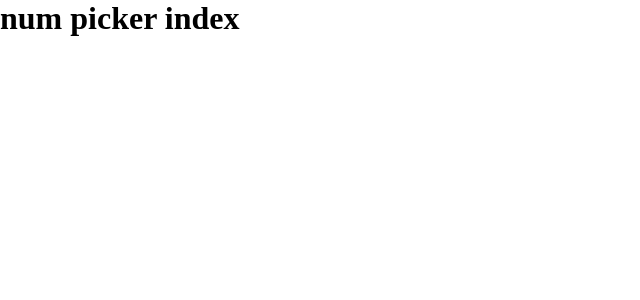
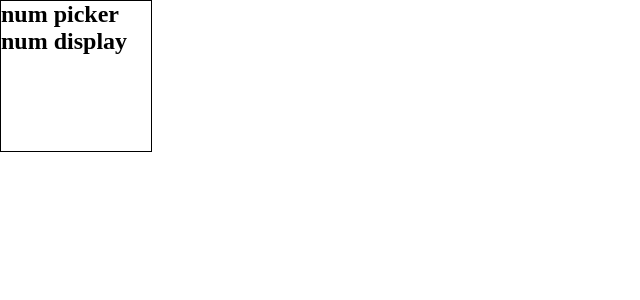
Before and after one commit to ZaneMeroff/team_gen, a Vue app: page / in a window 1280 px wide. Shown: the top 300 px of the page, without its empty margins (0-640 px from the left). Built offline with nearby package versions, Linux system fonts and the light colour scheme.

Commit message:
Add import for NumPickerNuDisplay in NumPickerIndex

```diff
--- a/src/components/NumPicker/NumPickerIndex.vue
+++ b/src/components/NumPicker/NumPickerIndex.vue
@@ -1,14 +1,29 @@
 <template>
-  <h1>num picker index</h1>
+  <section class="npi-perimeter-container">
+
+    <NumPickerNumDisplay />
+
+  </section>
 </template>
 
 <script>
-export default {
-  name: "NumPickerIndex",
-  props: {},
-}
+  import NumPickerNumDisplay from "./NumPickerNumDisplay"
+
+  export default {
+    name: "NumPickerIndex",
+    props: {},
+    components: {
+      NumPickerNumDisplay,
+    }
+  }
 </script>
 
 <style scoped>
 
+  .npi-perimeter-container {
+    height: 150px;
+    width: 150px;
+    border: 1px solid #000;
+  }
+
 </style>
```
